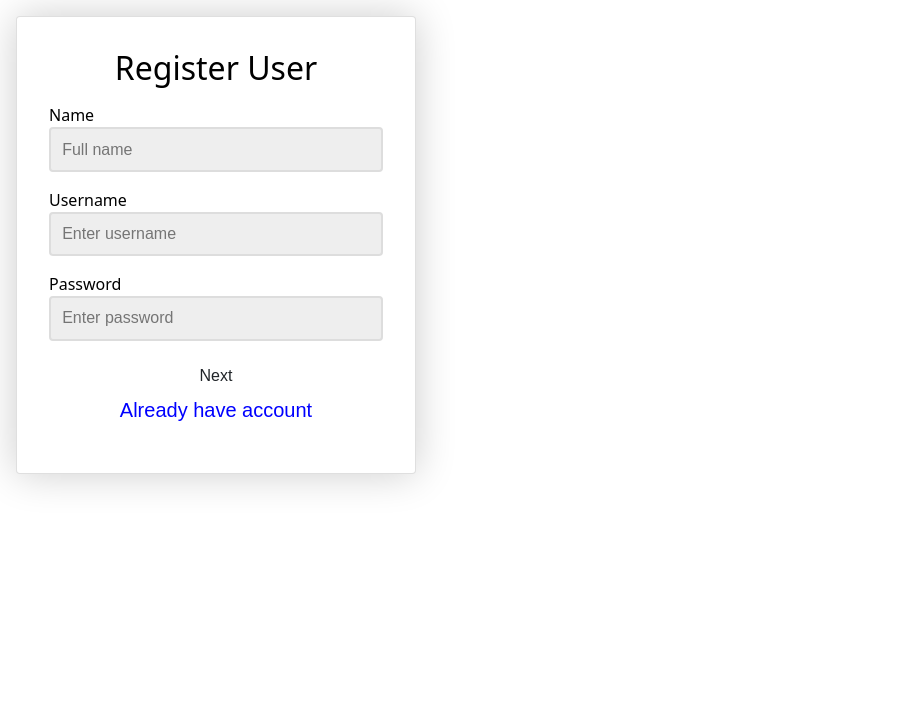
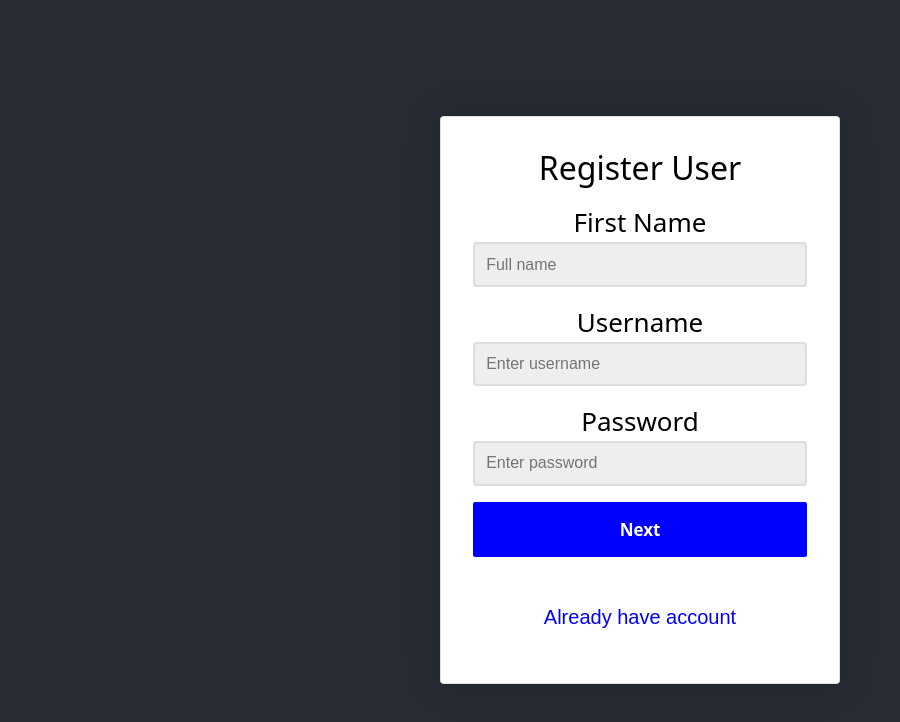
Before and after one commit to JasonC9/stockInvestment, a React (Create React App) app: page /register in a window 1280 px wide. Shown: the top 722 px of the page, without its empty margins (0-900 px from the left). Built offline with nearby package versions, Linux system fonts and the light colour scheme.

Commit message:
Fixed login, registeruser, creditcard button and register user and creditcard is working fully functioning. Now can loginwith registered username

```diff
--- a/src/App.tsx
+++ b/src/App.tsx
@@ -31,7 +31,8 @@ function App() {
   const [users, setUsers] = useState<IState["users"]>([])
 
   return (
-    <div>
+    <div className="App">
+       <header className="App-header">
       <BrowserRouter>
         <Switch>
           <Route exact path="/login">
@@ -57,6 +58,7 @@ function App() {
           </Route>
         </Switch>
       </BrowserRouter>
+      </header>
     </div>
   );
 }
--- a/src/components/Login.css
+++ b/src/components/Login.css
@@ -1,10 +1,3 @@
-.btn {
-    background-color: blue;
-    padding: 10px 10px;
-    cursor: pointer;
-    border: none;
-}
-
 .card {
     width: 400px;
     max-width: 400px;
@@ -62,12 +55,12 @@
 }
 
 
-.btn {
+.btn_color {
     width: 100%;
     padding: 15px 30px;
     font-weight: bold;
     font-size: 17px;
-    color: #ffffff;
+    color: white;
     border: none;
     border-radius: 2px;
     background:  blue;
@@ -77,7 +70,7 @@
 
 }
 
-.btn:hover {
+.btn_color:hover {
     background: darkblue;
 }
 
--- a/src/components/Login.tsx
+++ b/src/components/Login.tsx
@@ -59,7 +59,7 @@ function Login() {
             <input className="form_input" onChange={handleChange} name="password" type="password" placeholder="Password" required />
             </div>
 
-            <button className="btn" type="submit">Login</button>
+            <button className="btn_color" type="submit">Login</button>
             <p id="form_text">Don't have an account </p>
             <p id="form_text">
                 <a className="form_link" href="/register" id="linkCreateAccount">Create Account</a>
--- a/src/components/RegisterCreditCard.tsx
+++ b/src/components/RegisterCreditCard.tsx
@@ -107,7 +107,7 @@ function RegisterCreditCard() {
             onChange={handleChange}/>
             </div>
 
-            <button className="btn" type="submit" onClick={register}>Register</button><br />
+            <button className="btn_color" type="submit" onClick={register}>Register</button><br />
 
             <p id="regiBtn">
                 <a className="form_link" href="/register" id="linkLogin">Back</a>
--- a/src/components/RegisterUser.tsx
+++ b/src/components/RegisterUser.tsx
@@ -1,30 +1,63 @@
-import React from "react";
+import React, { useState } from "react";
 import './Login.css';
 import { Link } from 'react-router-dom';
 import { useHistory } from "react-router";
 
 function RegisterUser() {
+    const history = useHistory();
+
+    const user = {
+        first_name: "",
+        username: "",
+        pass_word: "",
+        is_admin: 0
+    }
+
+    const [input, setInput] = useState(user);
+
+    const handleChange = (e: React.ChangeEvent<HTMLInputElement>) => {
+        setInput({
+            ...input,
+            [e.target.name]: e.target.value
+        });
+    };
+
+    const next = (e: any) => {
+
+        e.preventDefault();
+        let user = {first_name: input.first_name, username: input.username, pass_word: input.pass_word, is_admin: 0 };
+        console.log('user' + JSON.stringify(user));
+
+        let response = fetch("/user", {method:"POST", headers:{"Content-Type":"application/json"}, credentials:"include", body: JSON.stringify(user)})
+        .then(() => {
+            history.push('/creditCard');
+        });
+    }
+
     return (
         <div>
             <form className="card">
                 <h2 className="form_register">Register User</h2>
                 <div className="form_input-group">
-                <label htmlFor="name">Name</label>
-                <input className="form_input" placeholder="Full name" required/>
+                <label htmlFor="name">First Name</label>
+                <input className="form_input" name="first_name" placeholder="Full name"  value={input.first_name}
+                onChange={handleChange} required/>
                 </div>
 
                 <div className="form_input-group">
                 <label htmlFor="username">Username</label>
-                <input className="form_input" type="username" placeholder="Enter username" required/>
+                <input className="form_input" type="username" name="username" placeholder="Enter username"  value={input.username}
+                onChange={handleChange} required/>
                 </div>
 
                 <div className="form_input-group">
                 <label htmlFor="password">Password</label>
-                <input className="form_input" type="password" placeholder="Enter password" required/>
+                <input className="form_input" type="password" name="pass_word" placeholder="Enter password"  value={input.pass_word}
+                onChange={handleChange} required/>
                 </div>
-                <Link to="/creditCard">
-                <button className="btn" type="submit">Next</button><br />
-                </Link>
+
+                <button className="btn_color" type="submit" onClick={next}>Next</button><br />
+
                 <p id="form_text">
                 <a className="form_link" href="/login" id="linkCreateAccount">Already have account</a>
                 </p>
```
